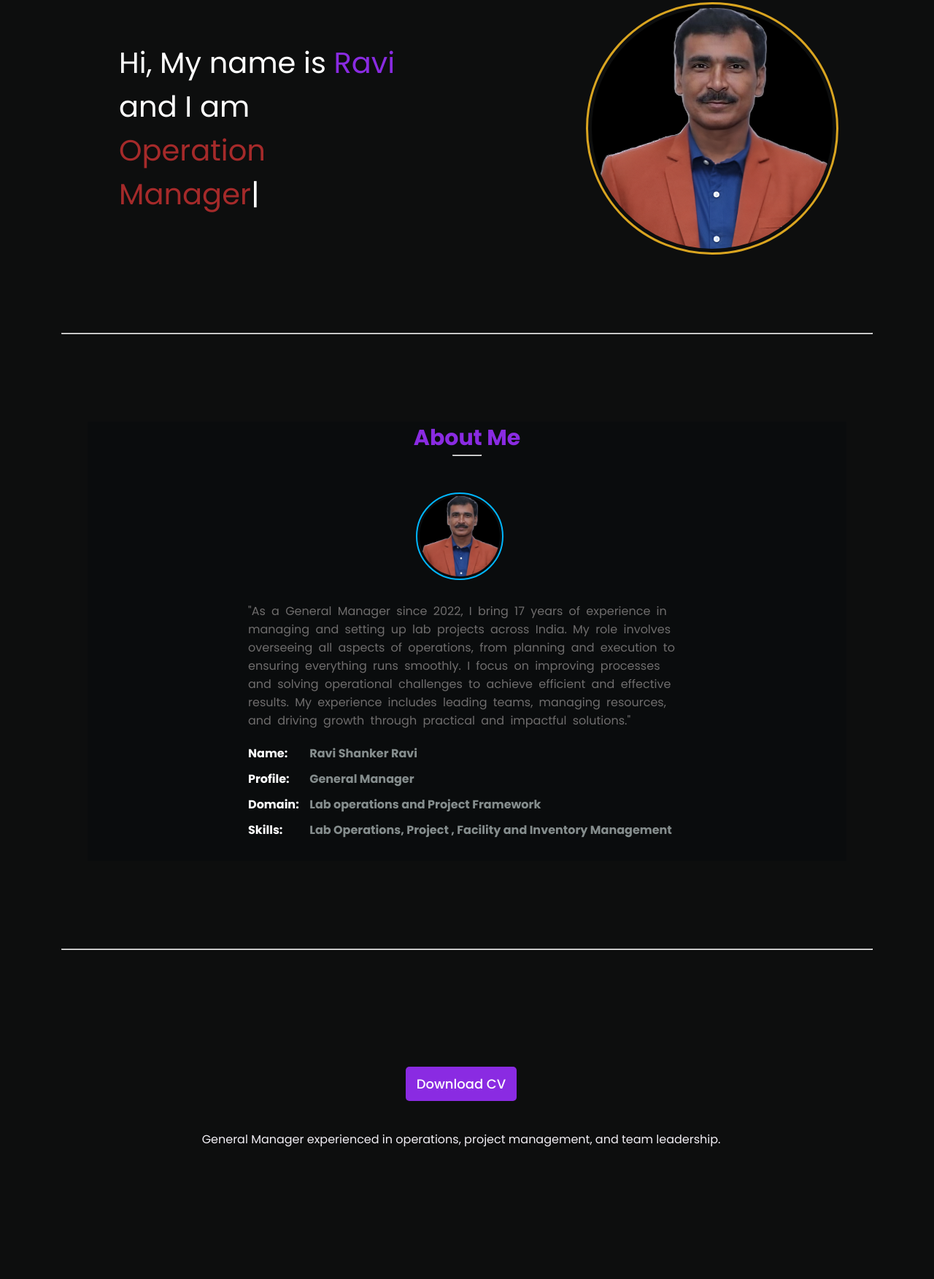
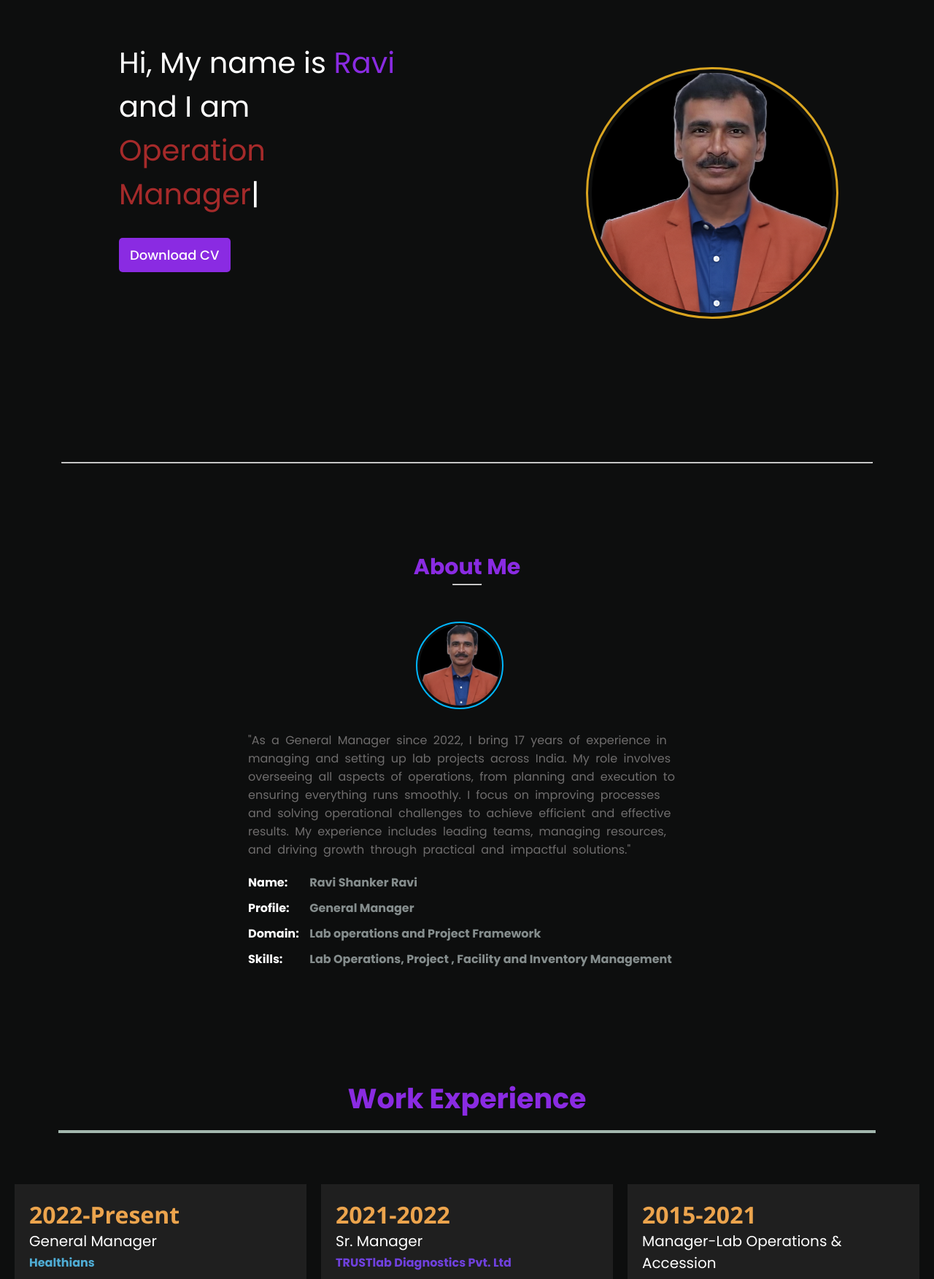
Before and after one commit to yash2607-del/my-portfolio, a plain HTML site: page index.html in a window 1280 px wide. Shown: the part 104-1857 px from the top of the page at 73% size. Drawn offline with nearby package versions, Linux system fonts and the light colour scheme.

Commit message:
add web icons image and updated resume button

```diff
--- a/index.html
+++ b/index.html
@@ -13,6 +13,12 @@
       crossorigin="anonymous"
       referrerpolicy="no-referrer"
     />
+
+
+
+    <link rel="shortcut icon" type="image/x-icon" href="favicon.ico" />
+
+
   </head>
   <body>
     <header>
@@ -36,6 +42,11 @@
           <span class="color">Ravi</span>
           <div>and I am</div>
           <span id="element"></span>
+
+
+            <button style="display:flex; margin-top: 30px;" id="click-me">Download CV</button>
+
+
         </div>
         <div class="right-section">
           <img src="Ravi.png" alt="Ravi" />
@@ -80,17 +91,11 @@
         </div>
       </section>
 
-      <hr id="resume" />
+
 
       <section class="third">
         <div class="resume-details">
-          <div class="resume-1">
-            <button id="click-me">Download CV</button>
-            <p class="resume-para" style="color: rgb(242, 239, 245)">
-              General Manager experienced in operations, project management, and
-              team leadership.
-            </p>
-          </div>
+
         </div>
       </section>
       <div>
@@ -297,11 +302,10 @@
         </div>
       </section>
 
-      <div class="heading">
+      <spanclass="heading">
         <p class="contact-me">Contact Me</p>
 
-        <p class="pointing">Below are the details to reach me!</p>
-      </div>
+    </span>
 
       <section id="contact">
         <div class="icon-container">
--- a/main.css
+++ b/main.css
@@ -19,7 +19,21 @@
   font-size: 2.5rem;
   color: white;
   margin: 70;
+  align-items: center;
 }
+
+.left-section #click-me {
+  background-color: blueviolet;
+  color: white;
+  border: none;
+  border-radius: 5px;
+  padding: 10 15;
+  margin: 100 0;
+  text-align: center;
+  cursor: pointer;
+}
+
+
 .color {
   color: blueviolet;
 }
@@ -46,7 +60,7 @@
 .Second {
   max-width: 150vw;
   margin: 120;
-  background-color: rgb(10, 12, 13);
+  background-color:rgb(13, 14, 14);
 }
 #about,
 .two {
@@ -133,16 +147,6 @@
   margin: 50;
 }
 
-.resume-1 #click-me {
-  background-color: blueviolet;
-  color: white;
-  border: none;
-  border-radius: 5px;
-  padding: 10 15;
-  margin: 40 120;
-  text-align: center;
-  cursor: pointer;
-}
 .resume-para {
   margin-bottom: 100;
 }
```
Also changed, not shown: favicon.ico (added).
